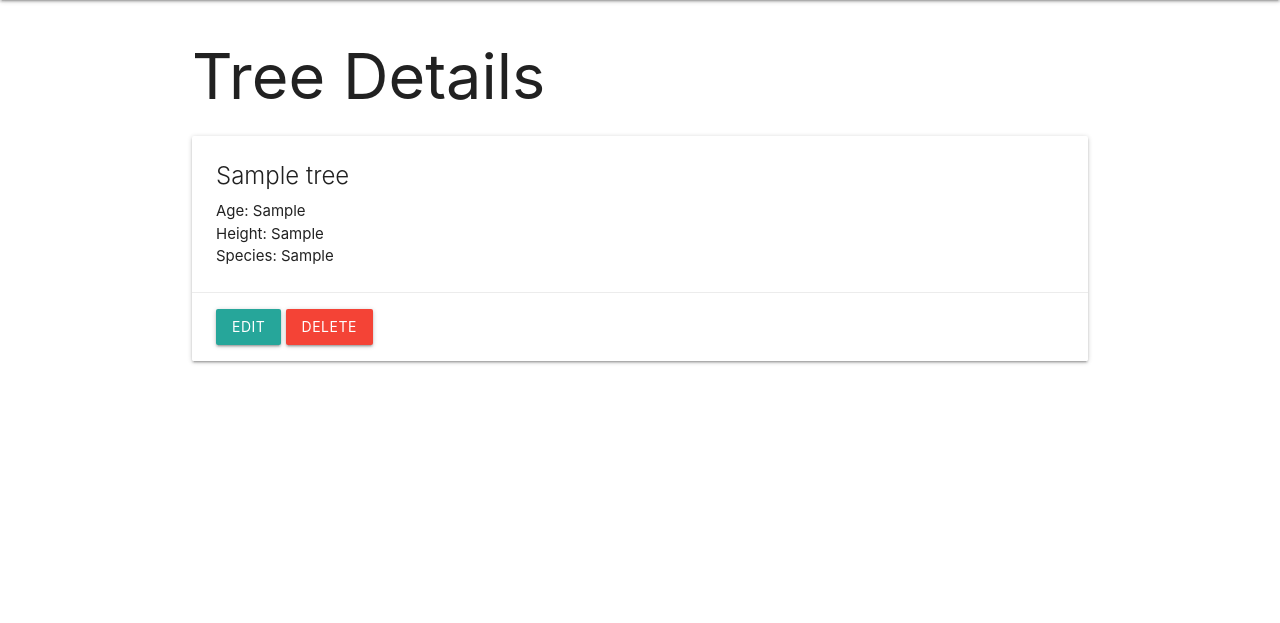
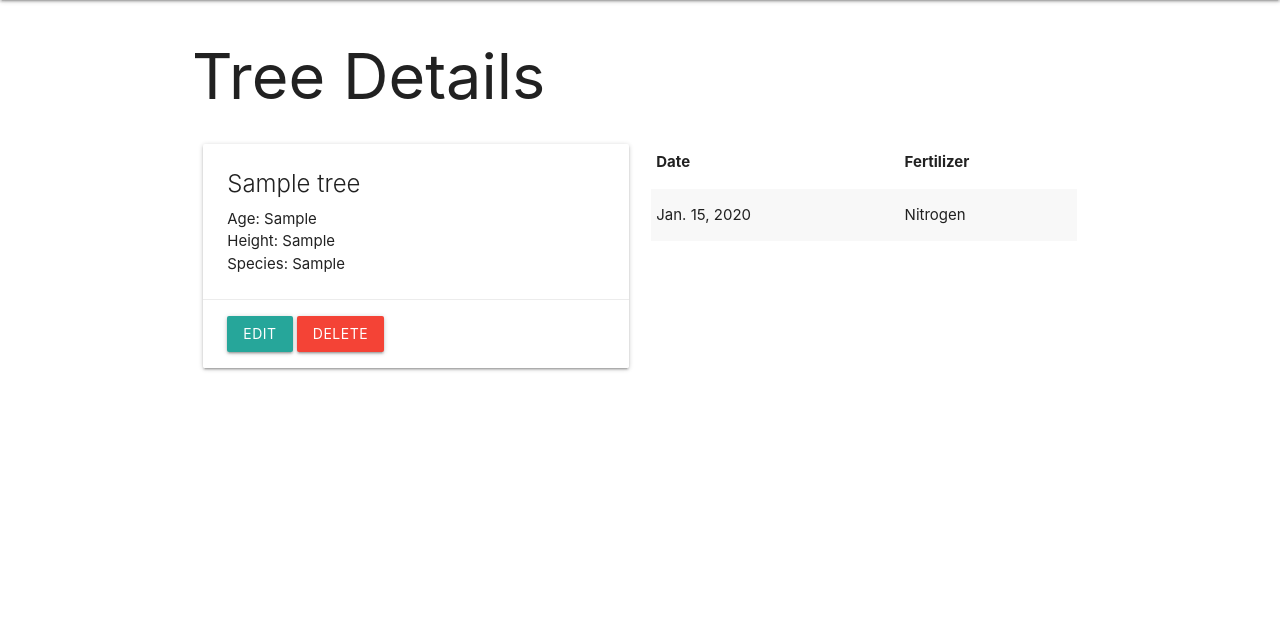
Before and after one commit to ziggi24/tree_collector, a Django app: page /trees/1/ in a window 1280 px wide. Shown: the part 64-687 px from the top of the page. Run offline with Django 3.2, Linux system fonts and the light colour scheme; tables that the repository leaves empty hold one stand-in row (values such as "Sample post").

Commit message:
added waterings

```diff
--- a/main_app/admin.py
+++ b/main_app/admin.py
@@ -1,5 +1,6 @@
 from django.contrib import admin
-from .models import Tree
+from .models import Tree, Watering
 
 # Register your models here.
 admin.site.register(Tree)
+admin.site.register(Watering)
--- a/main_app/models.py
+++ b/main_app/models.py
@@ -10,3 +10,20 @@ class Tree(models.Model):
 
   def __str__(self):
     return f"{self.name} the {self.species}"
+
+FERTILIZERS = (
+  ('N', 'Nitrogen'),
+  ('P', 'Phosphorus'),
+  ('K', 'Potassium')
+)
+
+class Watering(models.Model):
+  date = models.DateField()
+  fertilizer = models.CharField(max_length=1, choices=FERTILIZERS, default=FERTILIZERS[0][0])
+  tree = models.ForeignKey(Tree, on_delete=models.CASCADE, related_name='waterings')
+
+  def __str__(self):
+    return f"{self.get_fertilizer_display()} added to {self.tree} on {self.date}"
+
+  class Meta:
+    ordering = ['-date', 'fertilizer']
--- a/main_app/templates/trees/show.html
+++ b/main_app/templates/trees/show.html
@@ -2,6 +2,8 @@
 {% block content %}
 <h1>Tree Details</h1>
 
+<div class="row">
+  <div class="col s6">
     <div class="card">
       <div class="card-content">
         <span class="card-title">{{ tree.name }}</span>
@@ -14,5 +16,25 @@
         <a href="{%url 'delete' tree.id %}" class="btn red">Delete</a>
       </div>
     </div>
+  </div>
+  <div class="col s6">
+    <table class="striped">
+      <thead>
+        <tr>
+          <th>Date</th>
+          <th>Fertilizer</th>
+        </tr>
+      </thead>
+      <tbody>
+        {% for watering in tree.waterings.all %}
+        <tr>
+          <td>{{watering.date}}</td>
+          <td>{{watering.get_fertilizer_display}}</td>
+        </tr>
+        {% endfor %}
+      </tbody>
+    </table>
+  </div>
 
+</div>
 {%endblock%}
```
Also changed, not shown: main_app/migrations/0002_watering.py (added). Lines whose indentation alone changed are shown as unchanged.
